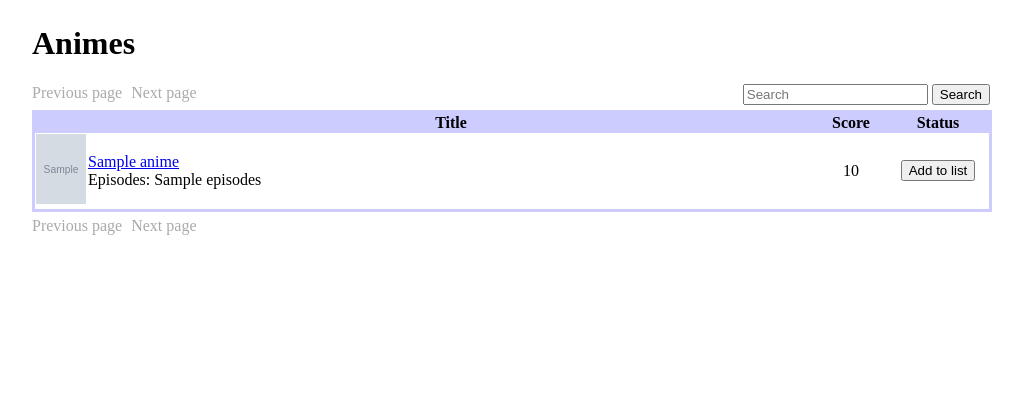
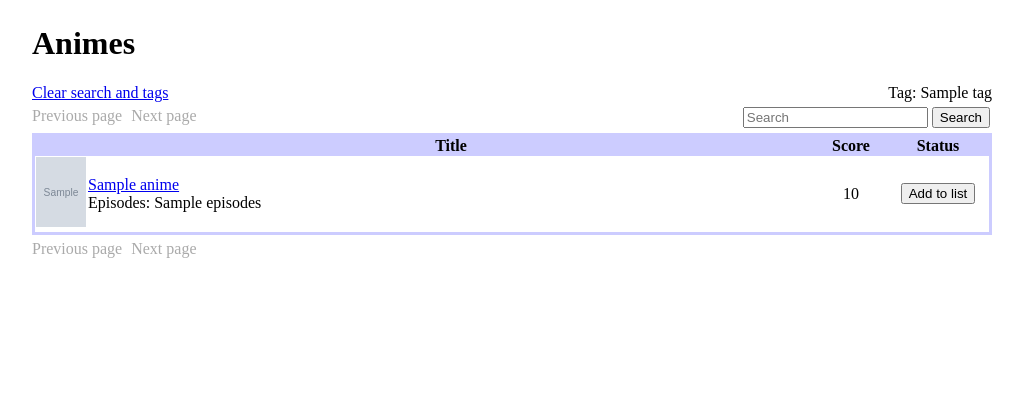
Before and after one commit to bntti/animelist, a Flask app: template templates/animes.html in a window 1280 px wide. Shown: the part 46-466 px from the top of the page, without its empty margins (128-1151 px from the left). Run offline with Flask 2, Linux system fonts and the light colour scheme; the visitor is signed in with stand-in values (Sample User, id 1); the template is opened without the code that fills it: most values are stand-ins (such as "Sample title", 1, 10 or a date in 2020); grey boxes marked "Sample" are stand-in pictures.

Commit message:
Show tags in /tags

```diff
--- a/routes.py
+++ b/routes.py
@@ -82,6 +82,14 @@ def list_post(username) -> Union[str, Response]:
     return list_get(username)
 
 
+# /tags
+@app.route("/tags")
+def tags() -> str:
+    popular_tags = database_service.get_popular_tags()
+    tag_counts = database_service.get_tag_counts()
+    return render_template("tags.html", popular_tags=popular_tags, tag_counts=tag_counts)
+
+
 # /animes
 @app.route("/animes", methods=["GET"])
 def animes_get() -> str:
@@ -111,6 +119,7 @@ def animes_get() -> str:
         "animes.html",
         animes=animes,
         query=query,
+        tag=tag,
         list_ids=list_ids,
         current_url=current_url,
         prev_url=f"{base_url}page={prev_page}",
@@ -144,10 +153,10 @@ def anime_get(anime_id) -> str:
         user_data = new_data if new_data else user_data
 
     related_anime = relation_service.get_anime_related_anime(anime_id)
-    tags = database_service.get_tags(anime_id)
+    anime_tags = database_service.get_tags(anime_id)
 
     return render_template(
-        "anime.html", anime=anime, user_data=user_data, related_anime=related_anime, tags=tags
+        "anime.html", anime=anime, user_data=user_data, related_anime=related_anime, tags=anime_tags
     )
 
 
--- a/static/animes.css
+++ b/static/animes.css
@@ -36,6 +36,7 @@ a.disabled {
   display: grid;
   grid-template-columns: auto auto;
   margin: 5px 0px;
+  row-gap: 5px;
 }
 
 .search {
--- /dev/null
+++ b/static/tags.css
@@ -0,0 +1,4 @@
+.grid-container {
+  display: grid;
+  grid-template-columns: 50% 50%;
+}
--- a/templates/animes.html
+++ b/templates/animes.html
@@ -10,6 +10,16 @@
 
 <div class="grid-container">
     <!-- Previous and next page buttons -->
+    <div>
+        <a href="/animes">Clear search and tags</a>
+    </div>
+    <div style="text-align:right">
+        {% if tag %}
+        Tag: {{tag}}
+        {% else %}
+        <a href="/tags">List of tags</a>
+        {% endif %}
+    </div>
     <div>
         {% if show_prev %}
         <a class="enabled" href="{{prev_url}}">Previous page</a>
```
Also changed, not shown: database_service.py (+13 -0 lines), templates/tags.html (added, +54 -0 lines).
